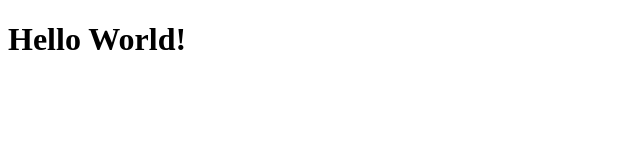
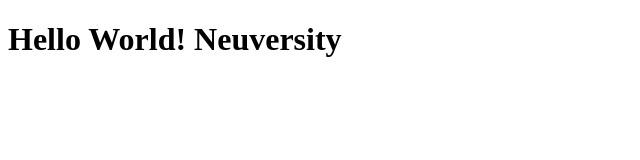
Before and after one commit to prad-alpukat/latihan-git, a plain HTML site: page index.html in a window 1280 px wide. Shown: the whole page, without its empty margins (0-640 px from the left). Drawn offline with Linux system fonts and the light colour scheme.

Commit message:
Update heading in index.html

```diff
--- a/index.html
+++ b/index.html
@@ -8,7 +8,7 @@
 </head>
 
 <body>
-    <h1>Hello World!</h1>
+    <h1>Hello World! Neuversity</h1>
 </body>
 
 </html>
```
